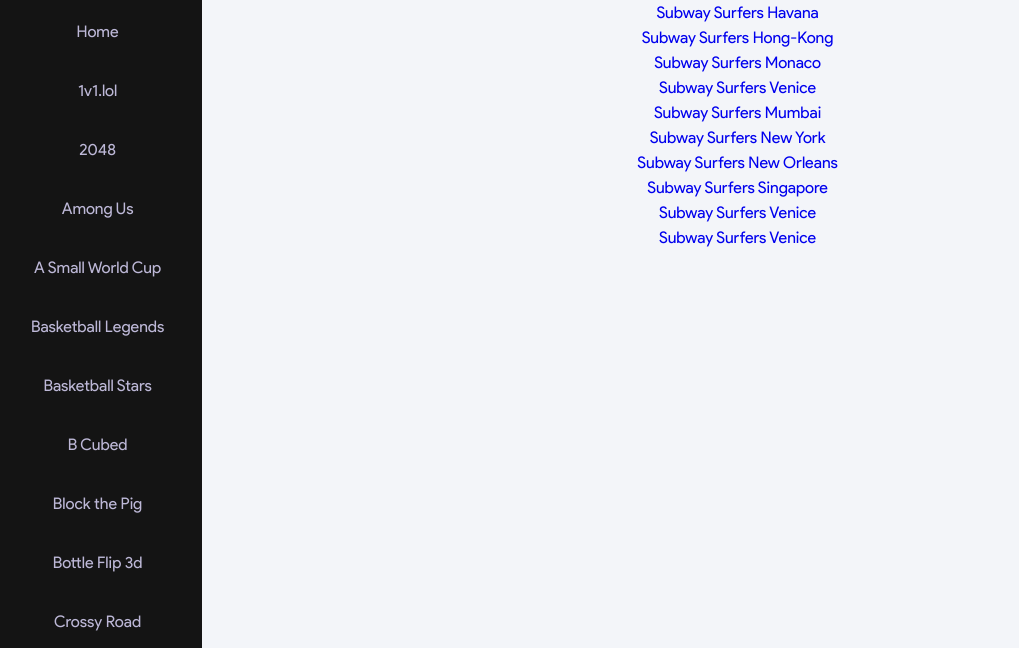
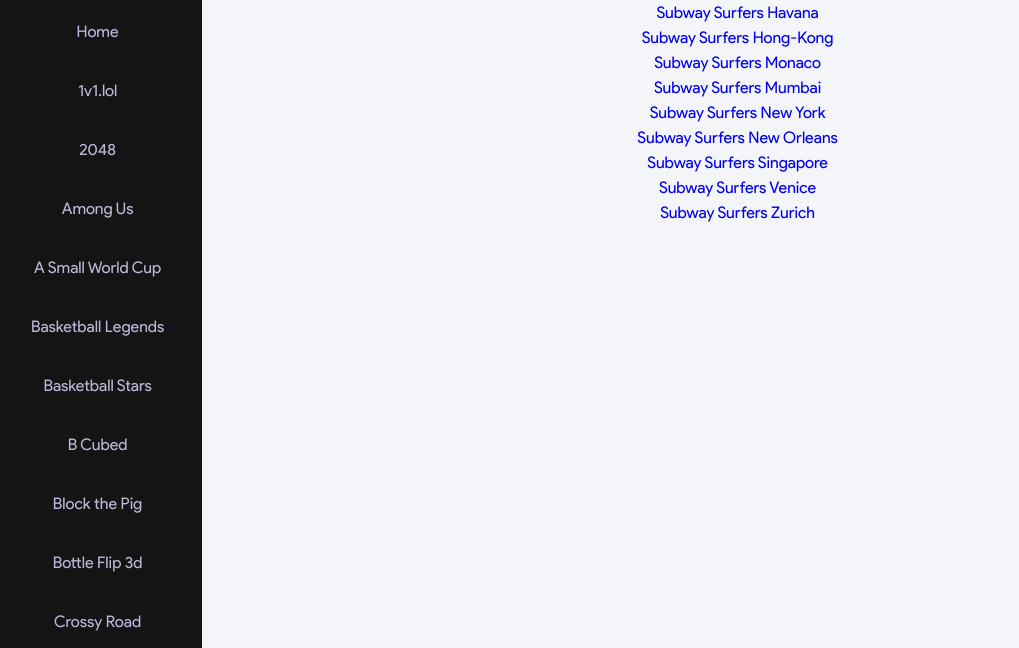
Before and after one commit to vancouver-games/vancouver-games.github.io, a plain HTML site: page subway-surfers.html in a window 1280 px wide. Shown: the part 150-798 px from the top of the page, without its empty margins (7-1026 px from the left). Drawn offline with Linux system fonts and the light colour scheme.

Commit message:
Update subway-surfers.html

```diff
--- a/subway-surfers.html
+++ b/subway-surfers.html
@@ -43,12 +43,11 @@
         <li><a href="subway-surfers-havana.html">Subway Surfers Havana</a></li>
         <li><a href="subway-surfers-hong-kong.html">Subway Surfers Hong-Kong</a></li>
         <li><a href="subway-surfers-monaco.html">Subway Surfers Monaco</a></li>
-        <li><a href="subway-surfers-venice.html">Subway Surfers Venice</a></li>
         <li><a href="subway-surfers-mumbai.html">Subway Surfers Mumbai</a></li>
         <li><a href="subway-surfers-new-york.html">Subway Surfers New York</a></li>
         <li><a href="subway-surfers-new-orleans.html">Subway Surfers New Orleans</a></li>
         <li><a href="subway-surfers-singapore.html">Subway Surfers Singapore</a></li>
         <li><a href="subway-surfers-venice.html">Subway Surfers Venice</a></li>
-        <li><a href="subway-surfers-zurich.html">Subway Surfers Venice</a></li>
+        <li><a href="subway-surfers-zurich.html">Subway Surfers Zurich</a></li>
     </div>
 </div>
```
